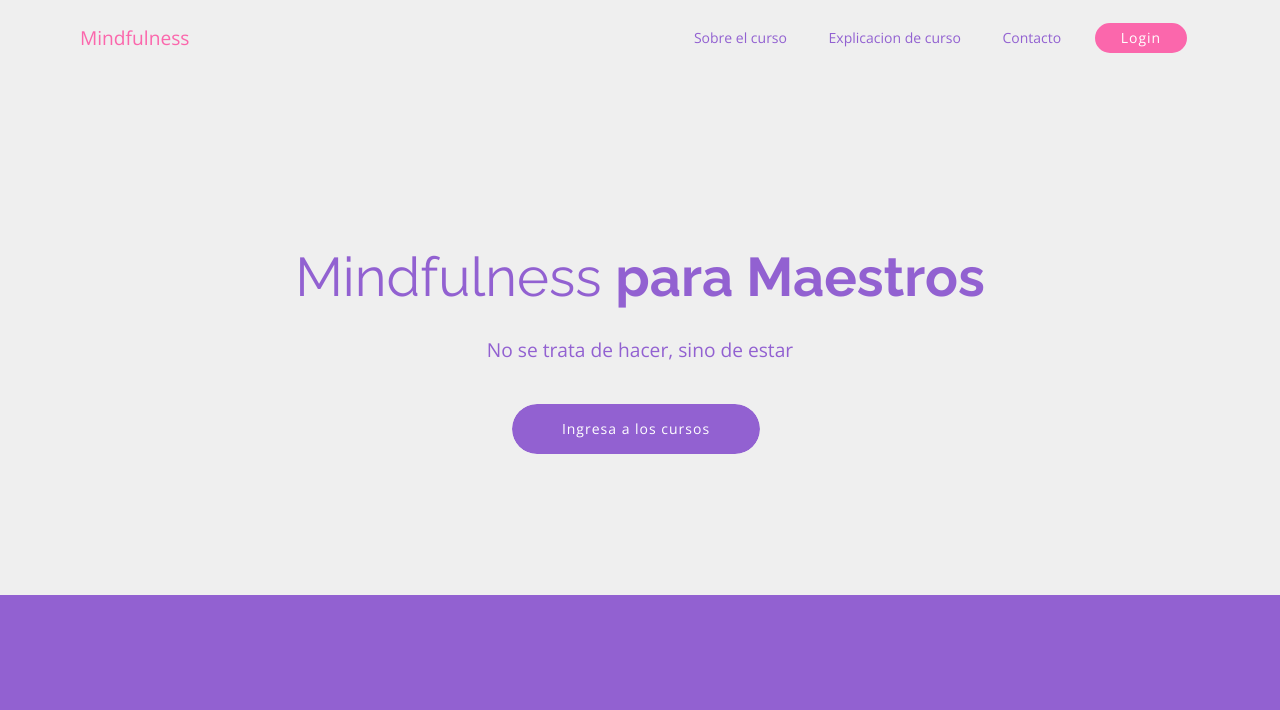
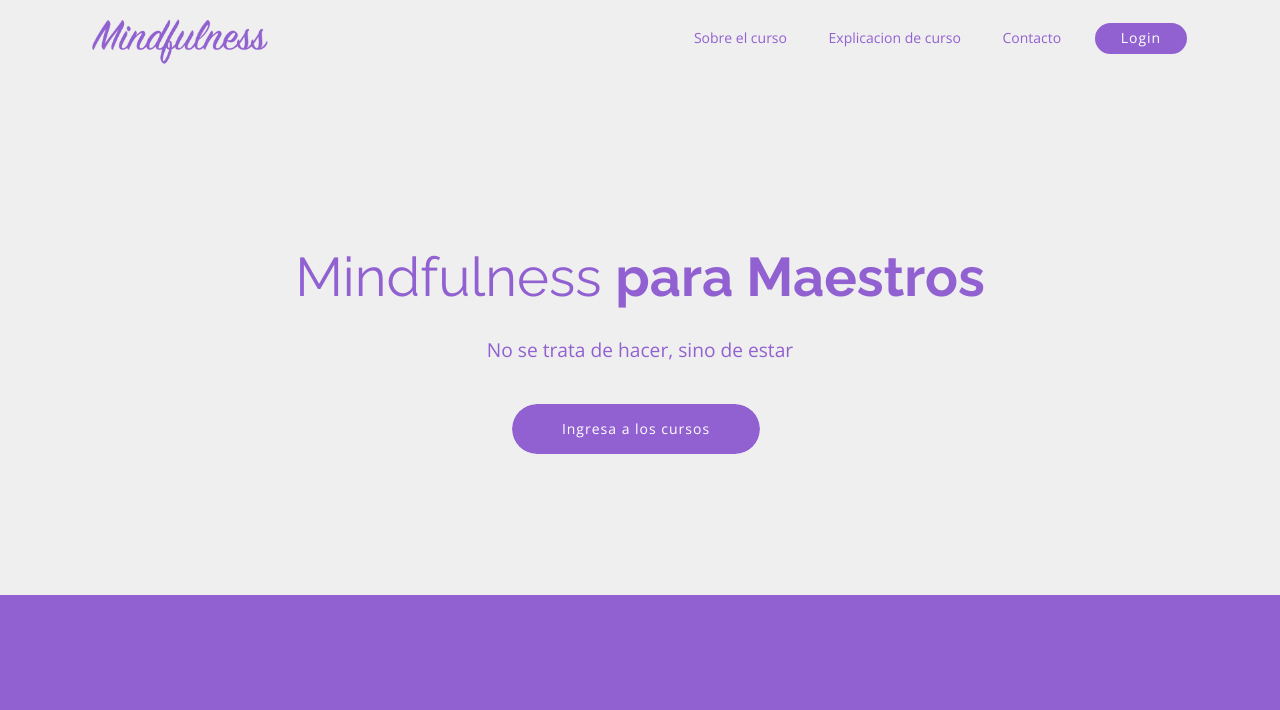
Before and after one commit to bspacemx/mindfulness, a plain HTML site: page index.html in a window 1280 px wide. Shown: the top 710 px of the page. Drawn offline with nearby package versions, Linux system fonts and the light colour scheme.

Commit message:
create github pages

```diff
--- a/index.html
+++ b/index.html
@@ -33,9 +33,12 @@
 
             <div class="menu-logo">
                 <div class="navbar-brand">
+                <span class="navbar-logo">
+                    <a href="index.html">
+                        <img src="assets/images/artboard-23-copy-2355x726.png" alt="Mobirise" title="" style="height: 3.8rem;">
+                    </a>
+                </span>
 
-                <span class="navbar-caption-wrap"><a href="https://mobirise.com" class="brand-link mbr-white text-secondary display-5">
-                        Mindfulness</a></span>
                 </div>
                 <button class="navbar-toggler navbar-toggler-right" type="button" data-toggle="collapse" data-target="#navbarSupportedContent" aria-controls="navbarSupportedContent" aria-expanded="false" aria-label="Toggle navigation">
                     <div class="hamburger">
@@ -55,7 +58,7 @@
                     <li class="nav-item">
                         <a class="nav-link link mbr-white text-success display-4" href="page1.html">Explicacion de curso</a>
                     </li><li class="nav-item"><a class="nav-link link mbr-white text-success display-4" href="page2.html">Contacto</a></li></ul>
-                <div class="navbar-buttons mbr-section-btn"><a class="btn btn-sm btn-secondary display-4" href="https://mobirise.com">
+                <div class="navbar-buttons mbr-section-btn"><a class="btn btn-sm btn-success display-4" href="page3.html">
 
                         Login</a></div>
             </div>
@@ -197,7 +200,7 @@ Mi primer acercamiento con Mindfulness comenzó hace 4 años cuando diseñé
                         <div data-form-alert="" hidden="">
                             Thanks for filling out the form!
                         </div>
-                        <form class="block mbr-form" action="https://mobirise.com/" method="post" data-form-title="Mobirise Form"><input type="hidden" name="email" data-form-email="true" value="Na7Qkx0LDZX15QR97UoMaY2vyfUnA3aEZW7lbT5xNazh4Djj5fPQiiIv5of0Q+A7rSD20pBtekwrNKed/AL1nJKqsrmtzQkolsRNhkrn145HfgSMvmMj/P4ad873lscE" data-form-field="Email">
+                        <form class="block mbr-form" action="https://mobirise.com/" method="post" data-form-title="Mobirise Form"><input type="hidden" name="email" data-form-email="true" value="LQ37iE9z/zs7op3DAq+/dnositVM3X0+R7+DicNysutGhnrS7T6d49T9t3UjNl4oNq8Kyt9UegCXHtI0bEnjrY0251NuDGMS3MQhNAGoiGIdeP+iSgYim8b4iPEkXZi+" data-form-field="Email">
                             <div class="row">
                                 <div class="col-md-12" data-for="email">
                                     <input type="text" class="form-control input" name="email" data-form-field="Email" placeholder="Email" required="" id="email-footer4-a">
```
Also changed, not shown: page1.html (+2 -2 lines), page3.html (+1 -1 lines), assets/images/logo24.png (added), 1 other file.
